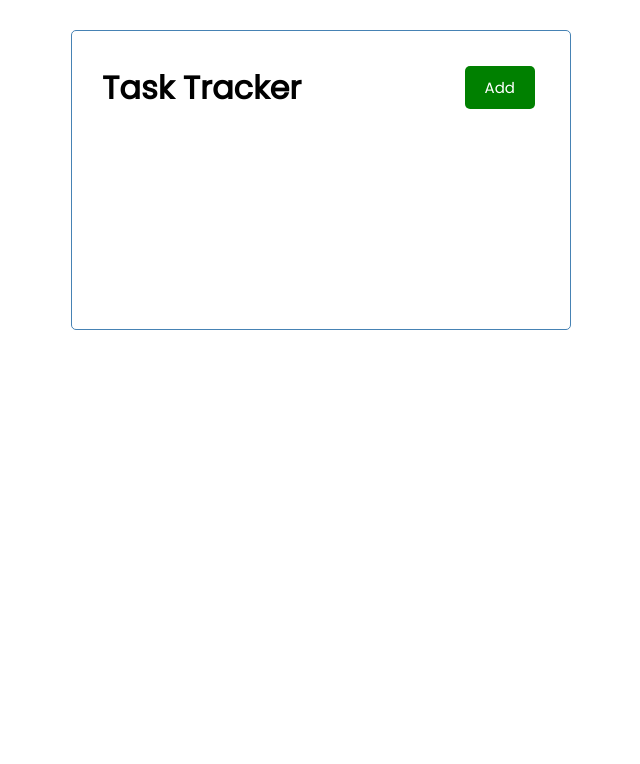
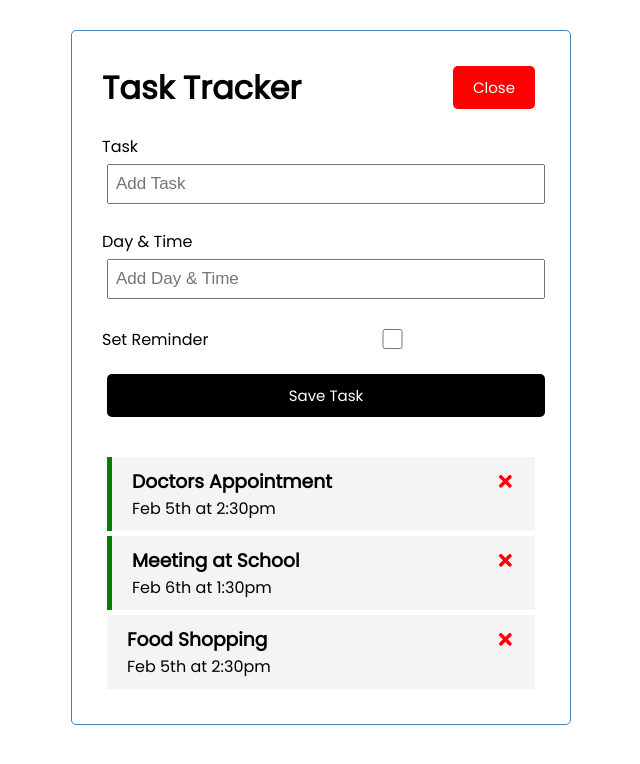
Before and after one commit to joyboi616/learningpathways3, a React (Create React App) app in the folder react-task-tracker/: page / in a window 1280 px wide. Both pictures are taken after a click on the button "Add". Shown: the top 764 px of the page, without its empty margins (319-959 px from the left). Built offline with nearby package versions, Linux system fonts and the light colour scheme.

Commit message:
Updated files

```diff
--- /dev/null
+++ b/package.json
@@ -0,0 +1,5 @@
+{
+  "dependencies": {
+    "react-icons": "^4.4.0"
+  }
+}
--- a/react-task-tracker/src/App.js
+++ b/react-task-tracker/src/App.js
@@ -1,11 +1,63 @@
-import Header from "./components/Header";
+import { useState } from 'react'
+import Header from "./components/Header"
+import Tasks from "./components/Tasks"
+import AddTask from "./components/AddTask"
 
-function App() {
+const App = () => {
+  const [showAddTask, setShowAddTask] = useState(false)
+  const [tasks, setTasks] = useState([
+    {
+      id: 1,
+      text: 'Doctors Appointment',
+      day: 'Feb 5th at 2:30pm',
+      reminder: true,
+    },
+    {
+      id: 2,
+      text: 'Meeting at School',
+      day: 'Feb 6th at 1:30pm',
+      reminder: true,
+    },
+    {
+      id: 3,
+      text: 'Food Shopping',
+      day: 'Feb 5th at 2:30pm',
+      reminder: false,
+    },
+  ])
+
+  // Add Task
+  const addTask = (task) => {
+    const id = Math.floor(Math.random() * 10000) + 1
+    const newTask  = { id, ...task }
+    setTasks([...tasks, newTask])
+  }
+
+  // Delete Task
+  const deleteTask = (id) => {
+    setTasks(tasks.filter((task) => task.id !== id))
+  }
+
+  // Toggle Reminder
+  const toggleReminder = (id) => {
+    setTasks(
+      tasks.map((task) =>
+        task.id === id ? { ...task, reminder: !task.reminder } : task
+      )
+    )
+  }
+
   return (
     <div className='container'>
-      <Header />
+      <Header onAdd={() => setShowAddTask(!showAddTask)} showAdd={showAddTask} />
+      {showAddTask && <AddTask onAdd={addTask} />}
+      {tasks.length > 0 ? (
+        <Tasks tasks={tasks} onDelete={deleteTask} onToggle={toggleReminder} />
+      ) : (
+        'No Tasks To Show'
+      )}
     </div>
   );
 }
 
-export default App;
+export default App
--- /dev/null
+++ b/react-task-tracker/src/components/AddTask.js
@@ -0,0 +1,58 @@
+import { useState } from 'react'
+
+const AddTask = ({ onAdd }) => {
+  const [text, setText] = useState('')
+  const [day, setDay] = useState('')
+  const [reminder, setReminder] = useState(false)
+
+  const onSubmit = (e) => {
+    e.preventDefault()
+
+    if (!text) {
+      alert('Please add a task')
+      return
+    }
+
+    onAdd({ text, day, reminder })
+
+    setText('')
+    setDay('')
+    setReminder(false)
+  }
+
+  return (
+    <form className='add-form' onSubmit={onSubmit}>
+      <div className='form-control'>
+        <label>Task</label>
+        <input
+          type='text'
+          placeholder='Add Task'
+          value={text}
+          onChange={(e) => setText(e.target.value)}
+        />
+      </div>
+      <div className='form-control'>
+        <label>Day & Time</label>
+        <input
+          type='text'
+          placeholder='Add Day & Time'
+          value={day}
+          onChange={(e) => setDay(e.target.value)}
+        />
+      </div>
+      <div className='form-control form-control-check'>
+        <label>Set Reminder</label>
+        <input
+          type='checkbox'
+          checked={reminder}
+          value={reminder}
+          onChange={(e) => setReminder(e.currentTarget.checked)}
+        />
+      </div>
+
+      <input type='submit' value='Save Task' className='btn btn-block' />
+    </form>
+  )
+}
+
+export default AddTask
--- a/react-task-tracker/src/components/Header.js
+++ b/react-task-tracker/src/components/Header.js
@@ -1,15 +1,15 @@
 import PropTypes from 'prop-types'
 import Button from './Button'
 
-const Header = ({ title }) => {
-  const onClick = () => {
-    console.log('Click')
-  }
-
+const Header = ({ title, onAdd, showAdd }) => {
   return (
     <header className='header'>
       <h1>{title}</h1>
-      <Button color='green' text='Add' onClick={onClick} />
+      <Button
+        color={showAdd ? 'red' : 'green'}
+        text={showAdd ? 'Close' : 'Add'}
+        onClick={onAdd}
+      />
     </header>
   )
 }
--- /dev/null
+++ b/react-task-tracker/src/components/Task.js
@@ -0,0 +1,18 @@
+import { FaTimes } from 'react-icons/fa'
+
+const Task = ({ task, onDelete, onToggle }) => {
+  return (
+    <div className={` task ${task.reminder ? 'reminder' : ''} `} onDoubleClick={() => onToggle(task.id)}>
+      <h3>
+        {task.text}{' '}
+        <FaTimes
+          style={{ color: 'red', cursor: 'pointer' }}
+          onClick={() => onDelete(task.id)}
+        />
+      </h3>
+      <p>{task.day}</p>
+    </div>
+  )
+}
+
+export default Task
--- /dev/null
+++ b/react-task-tracker/src/components/Tasks.js
@@ -0,0 +1,18 @@
+import Task from "./Task"
+
+const Tasks = ({ tasks, onDelete, onToggle }) => {
+  return (
+    <>
+      {tasks.map((task) => (
+        <Task
+          key={task.id}
+          task={task}
+          onDelete={onDelete}
+          onToggle={onToggle}
+        />
+      ))}
+    </>
+  )
+}
+
+export default Tasks
```
Also changed, not shown: 1 other file (tests, documents, lock files or other folders).
